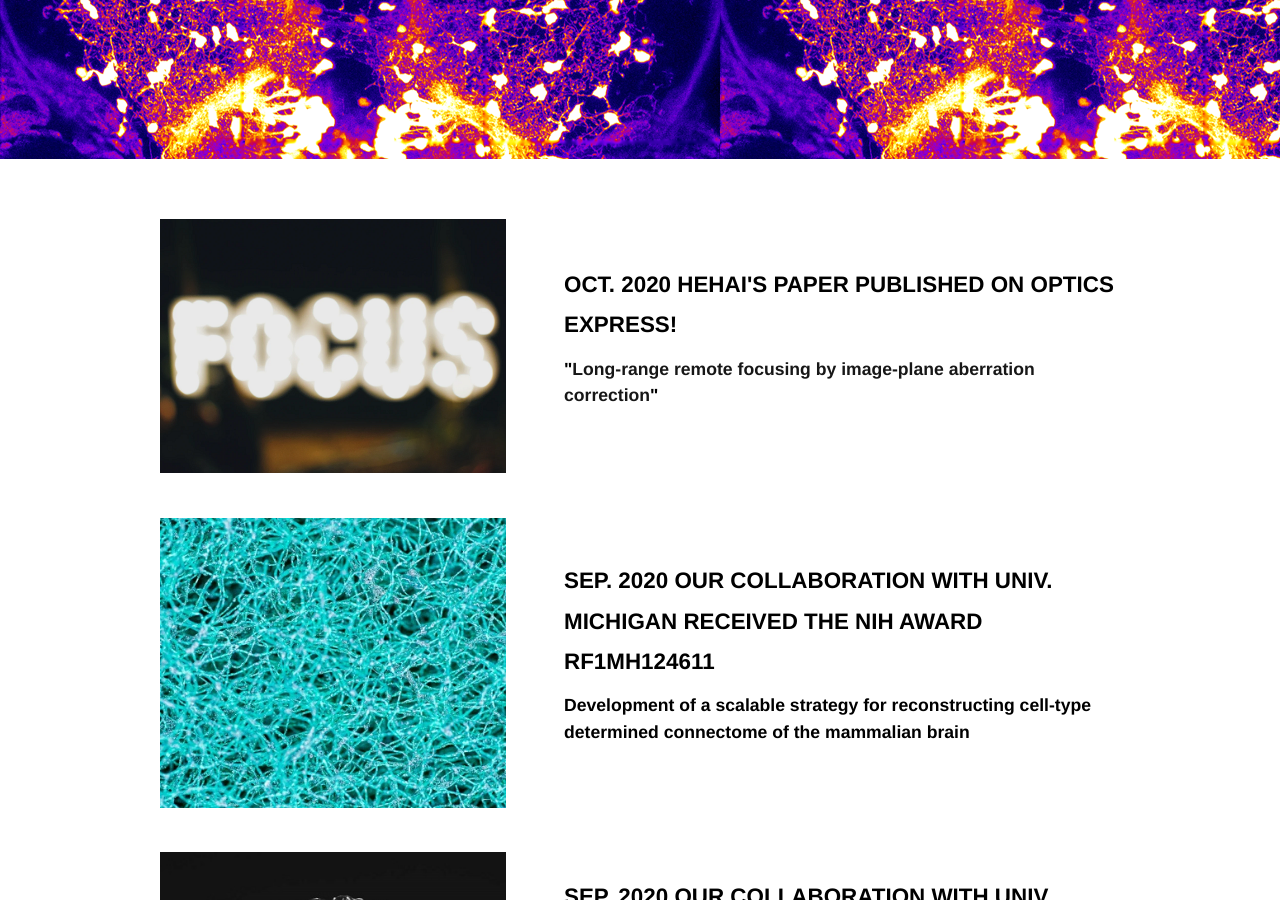
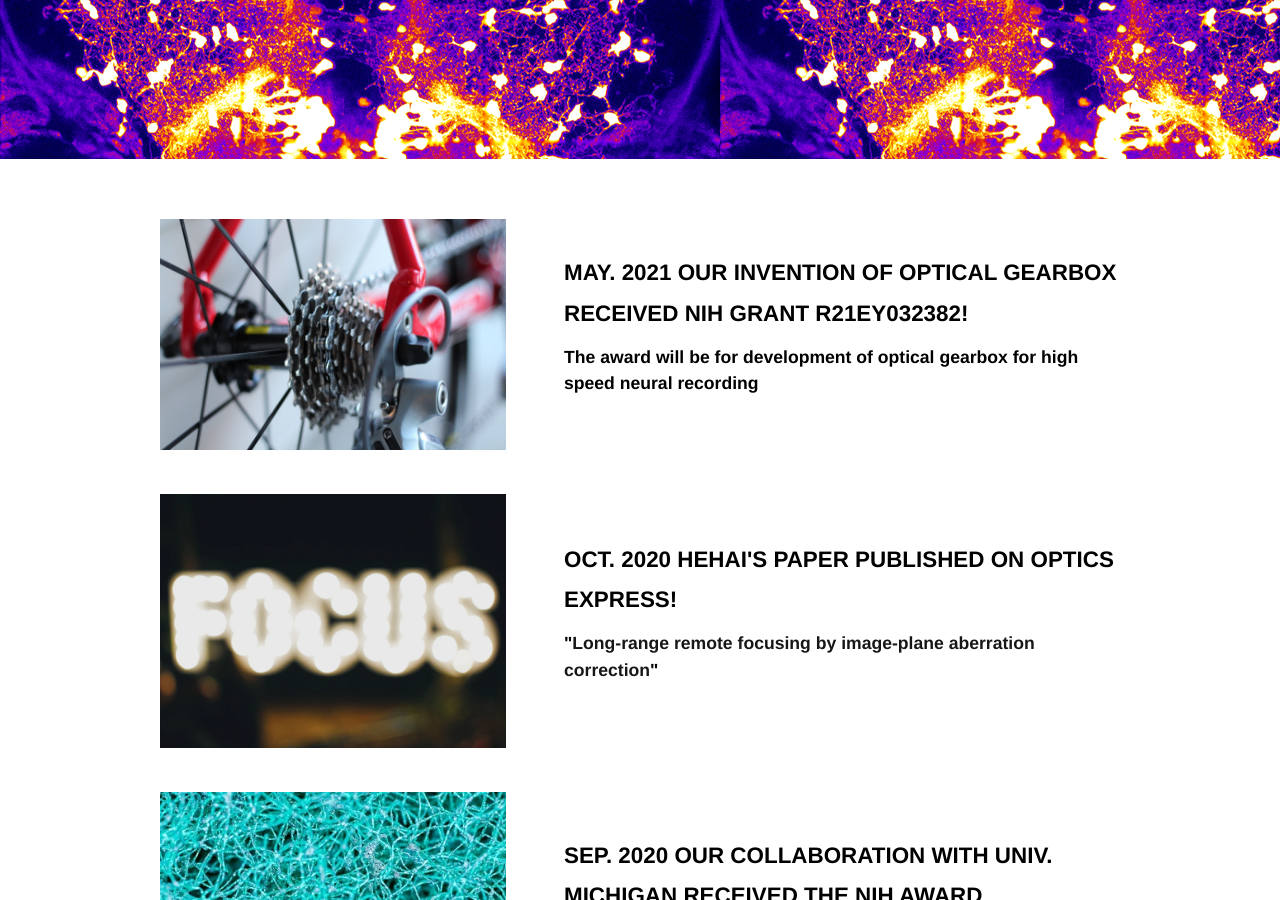
Before and after one commit to mengcuilab/mengcuilab.github.io, a Jekyll site: the page built from news.html, in a window 1280 px wide and 900 px high, scrolled down 475 px. Built offline with Jekyll 4.4.1, drawn with Linux system fonts in a browser that asks for light colours.

Commit message:
2021 gearbox grant

```diff
--- a/news.html
+++ b/news.html
@@ -11,6 +11,21 @@ layout: default
 
   <div class="main_wrapper">
 	<div id="news" class="main_wrapper_3fr">
+
+
+	  	<div class="news_wrapper">
+		  	<div class="news_img">
+				<img src="/assets/img/news/2021_NIHgearbox.jpg" alt="2021_NIH_Gearbox">
+			</div>
+
+
+			<div class="news_txt">
+			  <h2> MAY. 2021 OUR INVENTION OF OPTICAL GEARBOX RECEIVED NIH GRANT R21EY032382!</h2>
+
+			  <h4>The award will be for development of optical gearbox for high speed neural recording</h4>
+			</div>
+
+		</div>
 
 	  	<div class="news_wrapper">
 		  	<div class="news_img">
```
Also changed, not shown: assets/img/news/2021_NIHgearbox.jpg (added).
